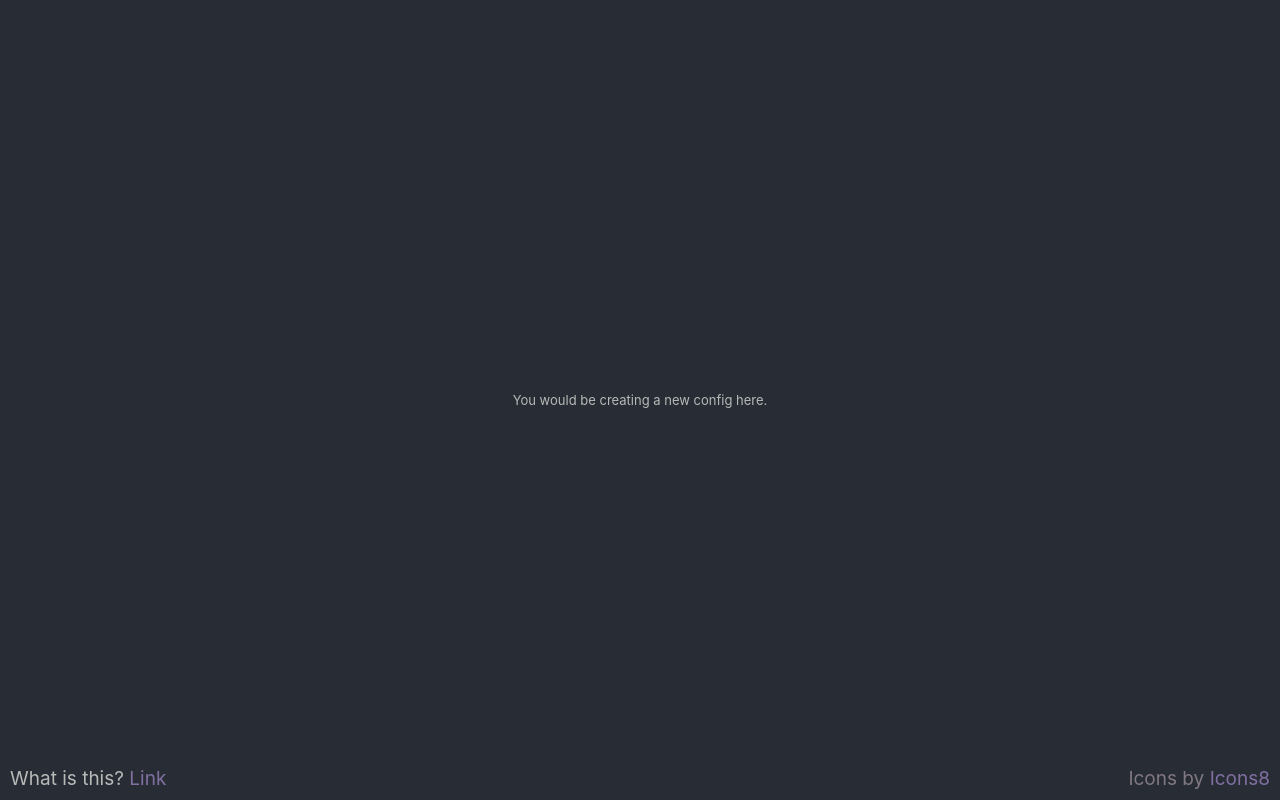
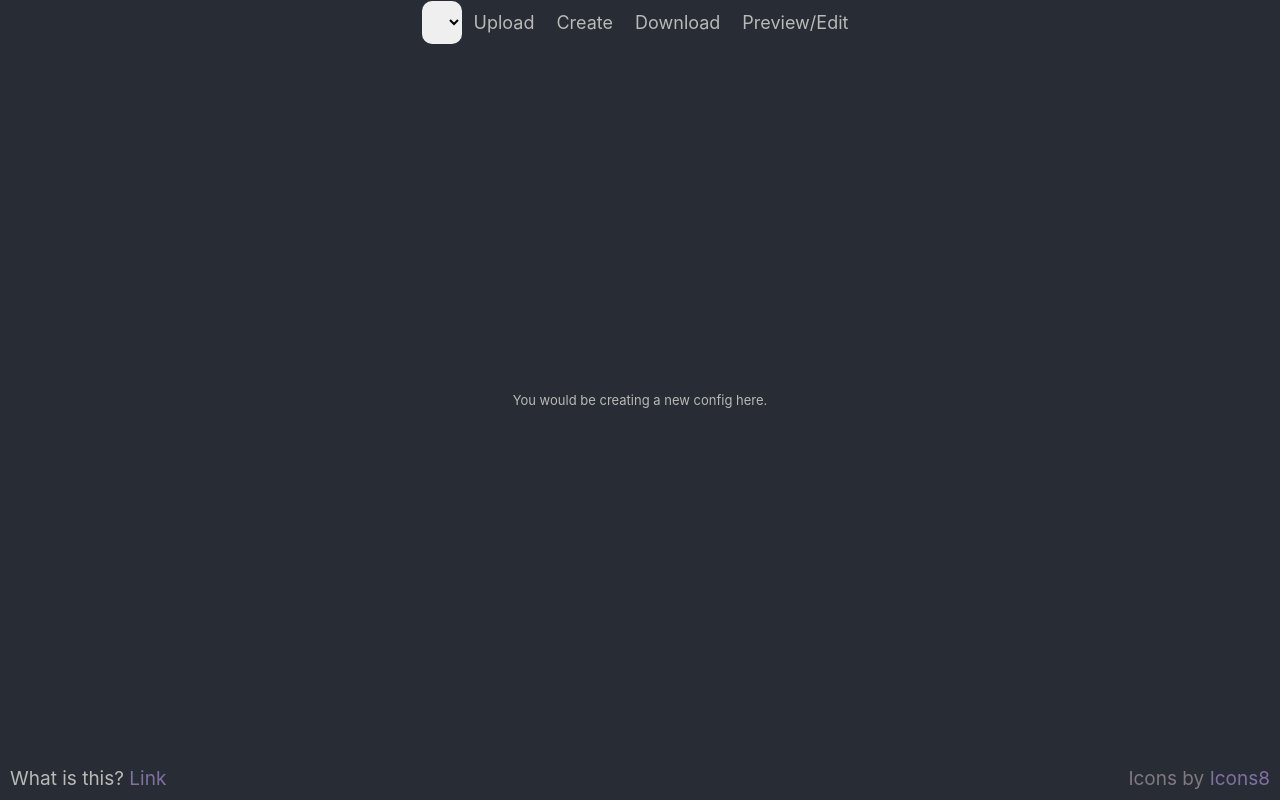
Before and after one commit to relsqui/configurable-generators, a React (Create React App) app: page /edit in a window 1280 px wide. Built offline with nearby package versions, Linux system fonts and the light colour scheme.

Commit message:
stub nav bar

```diff
--- a/src/refactored/PresetDropdown.tsx
+++ b/src/refactored/PresetDropdown.tsx
@@ -3,7 +3,7 @@ import { useNavigate } from 'react-router-dom';
 import { titleToSlug } from './presets';
 import { presets } from './presets';
 
-export function PresetDropdown({ label = '' }: { label: string }) {
+export function PresetDropdown({ label = '' }: { label?: string }) {
   const navigate = useNavigate();
 
   function handleChange(event: any) {
--- a/src/routes/Root.tsx
+++ b/src/routes/Root.tsx
@@ -1,5 +1,17 @@
 import '../App.css';
 import { Outlet } from 'react-router-dom';
+import { PresetDropdown } from '../refactored/PresetDropdown';
+
+
+function Header() {
+  return <header className="navigation">
+    <PresetDropdown />
+    <button>Upload</button>
+    <button>Create</button>
+    <button>Download</button>
+    <button>Preview/Edit</button>
+  </header>
+}
 
 function Footer() {
   const description = "What is this?";
@@ -18,7 +30,10 @@ function Root() {
   // to do: get the footer data from the loaded config if applicable
   return (
     <div className="App">
-      <Outlet />
+      <Header />
+      <div className="content">
+        <Outlet />
+      </div>
       <Footer />
     </div>
   );
```
Also changed, not shown: 1 other file (tests, documents, lock files or other folders).
